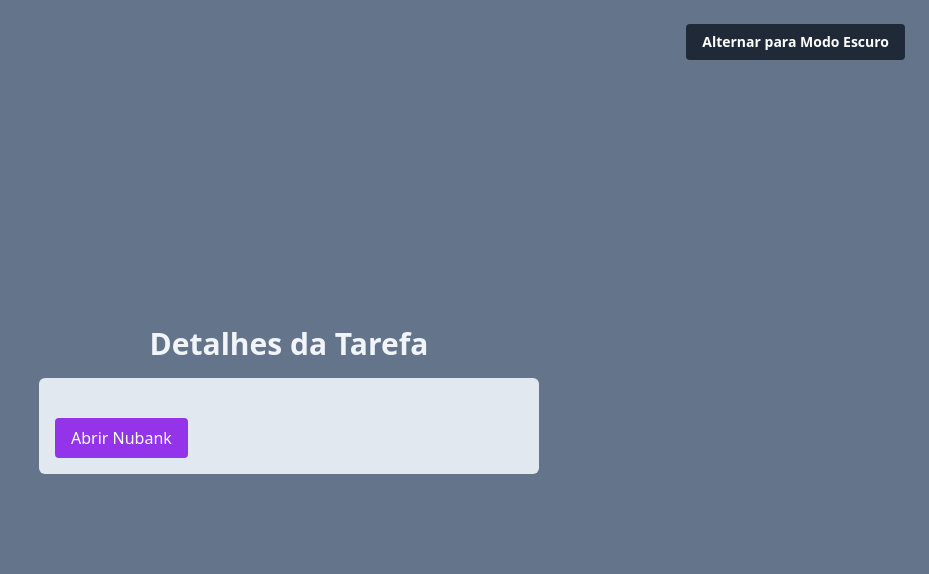
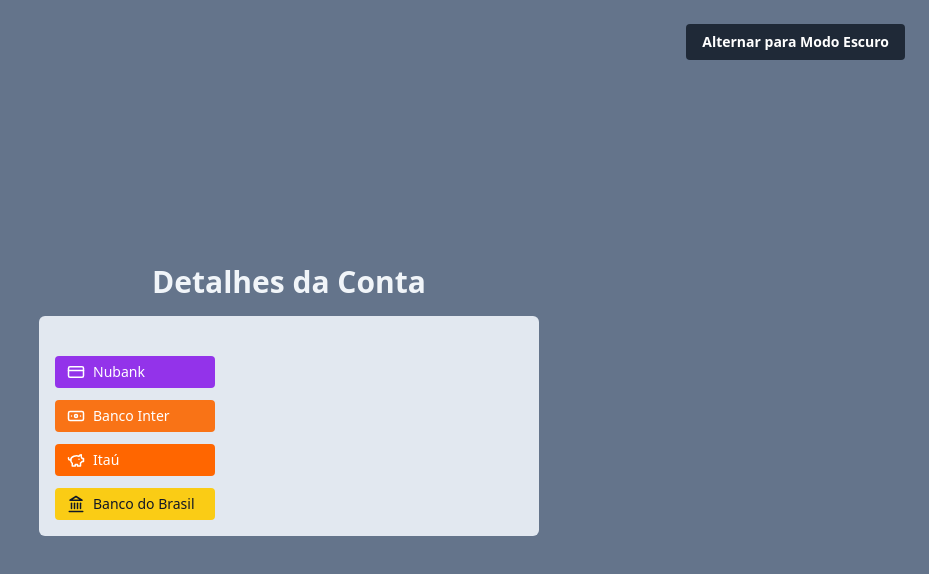
Before and after one commit to Eduardo-juricic/Gerenciador-de-Pagamentos, a React (Vite) app: page /task in a window 1280 px wide. Shown: the top 574 px of the page, without its empty margins (351-1280 px from the left). Built offline with nearby package versions, Linux system fonts and the light colour scheme.

Commit message:
Alterando funcionalidade da aplicaçaõ

```diff
--- a/src/App.jsx
+++ b/src/App.jsx
@@ -92,7 +92,7 @@
             darkMode ? "text-white" : "text-slate-100"
           )}
         >
-          Gerenciador de Tarefas
+          Gerenciador de Contas
         </h1>
 
         <AddTask onAddTaskSubmit={onAddTaskSubmit} />
--- a/src/components/AddTask.jsx
+++ b/src/components/AddTask.jsx
@@ -17,7 +17,7 @@
     >
       <Input
         type="text"
-        placeholder="Digite o titulo da tarefa"
+        placeholder="Digite o titulo da conta"
         value={title}
         onChange={(event) => setTitle(event.target.value)}
         className={clsx(
@@ -27,7 +27,7 @@
 
       <Input
         type="text"
-        placeholder="Digite a descrição da tarefa"
+        placeholder="Digite o valor"
         value={description}
         onChange={(event) => setDescription(event.target.value)}
         className={clsx(
--- a/src/components/Tasks.jsx
+++ b/src/components/Tasks.jsx
@@ -1,7 +1,7 @@
-import { ChevronRightIcon, TrashIcon, EditIcon } from "lucide-react"; // Importe EditIcon
+import { ChevronRightIcon, TrashIcon, EditIcon } from "lucide-react";
 import { useNavigate } from "react-router-dom";
 import Button from "./Button";
-import { useContext } from "react"; // Import useContext
+import { useContext } from "react";
 import { ThemeContext } from "../../contexts/ThemeContext";
 import { clsx } from "clsx";
 
--- a/src/pages/TaskPage.jsx
+++ b/src/pages/TaskPage.jsx
@@ -2,6 +2,7 @@
 import { useContext } from "react"; // Import useContext
 import { ThemeContext } from "../../contexts/ThemeContext";
 import { clsx } from "clsx";
+import { Banknote, Landmark, CreditCard, PiggyBank } from "lucide-react";
 
 function TaskPage() {
   const [searchParams] = useSearchParams();
@@ -35,7 +36,7 @@
             darkMode ? "text-white" : "text-slate-100"
           )}
         >
-          Detalhes da Tarefa
+          Detalhes da Conta
         </h1>
         <div
           className={clsx(
@@ -54,12 +55,39 @@
           <p className={clsx(darkMode ? "text-white" : "text-slate-600")}>
             {description}
           </p>
-          <a
-            href="intent://#Intent;package=com.nu.production;scheme=nubank;end"
-            className="mt-6 px-4 py-2 bg-purple-600 text-white rounded hover:bg-purple-700 transition-colors duration-300 inline-block"
-          >
-            Abrir Nubank
-          </a>
+          <div className="flex flex-col space-y-3 mt-6">
+            <a
+              href="intent://#Intent;package=com.nu.production;scheme=nubank;end"
+              className="flex items-center gap-2 w-40 px-3 py-1.5 bg-purple-600 text-white text-sm rounded hover:bg-purple-700 transition-colors duration-300"
+            >
+              <CreditCard size={18} />
+              Nubank
+            </a>
+
+            <a
+              href="intent://#Intent;package=com.intermedium.interpag;scheme=inter;end"
+              className="flex items-center gap-2 w-40 px-3 py-1.5 bg-orange-500 text-white text-sm rounded hover:bg-orange-600 transition-colors duration-300"
+            >
+              <Banknote size={18} />
+              Banco Inter
+            </a>
+
+            <a
+              href="intent://#Intent;package=com.itau;scheme=itau;end"
+              className="flex items-center gap-2 w-40 px-3 py-1.5 bg-[#FF6600] text-white text-sm rounded hover:bg-[#e65c00] transition-colors duration-300"
+            >
+              <PiggyBank size={18} />
+              Itaú
+            </a>
+
+            <a
+              href="intent://#Intent;package=br.com.bb.android;scheme=bb;end"
+              className="flex items-center gap-2 w-40 px-3 py-1.5 bg-yellow-400 text-gray-900 text-sm rounded hover:bg-yellow-300 transition-colors duration-300"
+            >
+              <Landmark size={18} />
+              Banco do Brasil
+            </a>
+          </div>
         </div>
       </div>
     </div>
```
